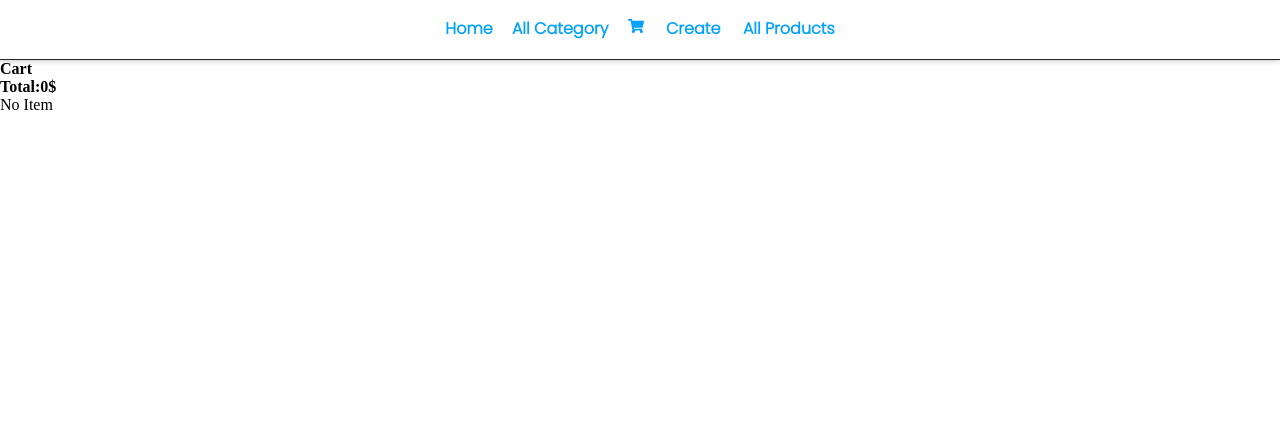
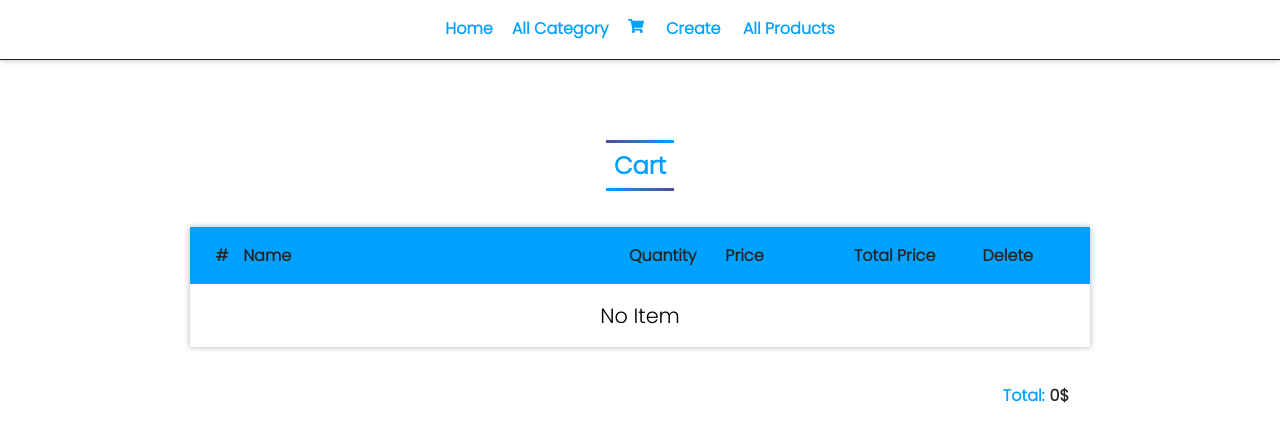
Before and after one commit to FarNys/MiniShop_Client, a React (Create React App) app: page /cart in a window 1280 px wide. Shown: the top 440 px of the page. Built offline with nearby package versions, Linux system fonts and the light colour scheme.

Commit message:
CART_PAGE

```diff
--- a/package.json
+++ b/package.json
@@ -14,6 +14,7 @@
     "react": "^17.0.2",
     "react-dom": "^17.0.2",
     "react-icons": "^4.3.1",
+    "react-lazy-load-image-component": "^1.5.1",
     "react-redux": "^7.2.6",
     "react-router": "^5.2.1",
     "react-router-dom": "^5.2.1",
--- a/src/App.js
+++ b/src/App.js
@@ -1,24 +1,39 @@
-import React from "react";
+import React, { Suspense } from "react";
 // import SendData from "./components/SendData";
 import { BrowserRouter as Router, Switch, Route, Link } from "react-router-dom";
+import "./styles/App.scss";
+
 import Navbar from "./components/Navbar";
-import SendData from "./pages/SendData";
-import Cart from "./pages/Cart";
-import Home from "./pages/Home";
-import DynamicProduct from "./pages/DynamicProduct";
-import "./styles/App.scss";
-import AllProducts from "./pages/AllProducts";
-import AllCategories from "./pages/AllCategories";
 export const baseURL = "http://localhost:5000";
+const SendData = React.lazy(() => import("./pages/SendData"));
+const DynamicProduct = React.lazy(() => import("./pages/DynamicProduct"));
+const Cart = React.lazy(() => import("./pages/Cart"));
+const Home = React.lazy(() => import("./pages/Home"));
+const AllProducts = React.lazy(() => import("./pages/AllProducts"));
+const AllCategories = React.lazy(() => import("./pages/AllCategories"));
 const App = () => {
+  // const [name, setname] = useState();
+  // const [age, setage] = useState();
+  // const changeHandler = (e) => {
+  //   setname(e.target.value);
+  // };
+  // const changeHandlers = (e) => {
+  //   setage(e.target.value);
+  // };
   return (
     <Router>
       <div className="app_container">
         <Navbar />
+        {/* <input type="text" onChange={changeHandler} />
+        <input type="text" onChange={changeHandlers} />
+        <Link to={`/Test/name=?${name}&age=${age}`}>Go To</Link>
+        <Route path={`/Test/name=?${name}&age=?${age}`} exact></Route> */}
+        <Suspense fallback={<div>LoadinG . . .</div>}>
           <Switch>
             <Route path="/" exact>
               <Home />
             </Route>
+
             <Route path="/allCategories/:category" exact>
               <AllCategories />
             </Route>
@@ -35,6 +50,7 @@ const App = () => {
               <AllProducts />
             </Route>
           </Switch>
+        </Suspense>
       </div>
     </Router>
   );
--- a/src/Index.scss
+++ b/src/Index.scss
@@ -34,11 +34,11 @@ $color_4: #514a9d;
 }
 @media (max-width: 850px) {
   * {
-    font-size: 0.99em !important;
+    font-size: 0.95rem;
   }
 }
-@media (max-width: 600px) {
+@media (max-width: 550px) {
   * {
-    font-size: 0.98em !important;
+    font-size: 0.9rem;
   }
 }
--- a/src/components/SingleCart.js
+++ b/src/components/SingleCart.js
@@ -1,7 +1,8 @@
 import React, { useEffect, useState } from "react";
 import { counterHandler, deleteFromCart } from "../actions/CartAction";
 import { useDispatch, useSelector } from "react-redux";
-const SingleCart = ({ el }) => {
+// import { AiFillCloseCircleconst } from "react-icons/ai";
+const SingleCart = ({ el, index }) => {
   const dispatch = useDispatch();
   const [counter, setcounter] = useState(1);
   const countHandler = (e) => {
@@ -12,9 +13,10 @@ const SingleCart = ({ el }) => {
     dispatch(deleteFromCart(el.item._id));
   };
   return (
-    <div style={{ display: "flex" }}>
-      <p style={{ marginRight: "5px" }}>{el.item.name}</p>
-      <p>{el.item.price}$</p>
+    <div className="cart_row_container">
+      <p className="cart_index">{index + 1}</p>
+      <p>{el.item.name}</p>
+      <p>
         <select name="count" id="count" onChange={countHandler}>
           <option value="1">1</option>
           <option value="2">2</option>
@@ -25,8 +27,16 @@ const SingleCart = ({ el }) => {
           <option value="7">7</option>
           <option value="8">8</option>
         </select>
+      </p>
+
+      <p>{el.item.price}$</p>
+
       <p>{el.item.price * counter}$</p>
-      <button onClick={deleteCart}>Remove</button>
+      <p>
+        <button onClick={deleteCart} aria-label="Delete From Cart">
+          {/* <AiFillCloseCircleconst /> */}
+        </button>
+      </p>
     </div>
   );
 };
--- a/src/components/SingleProduct.js
+++ b/src/components/SingleProduct.js
@@ -4,6 +4,7 @@ import { useDispatch } from "react-redux";
 import { addTomyCart } from "../actions/ProductAction";
 import { Link } from "react-router-dom";
 import { BsFillCartPlusFill } from "react-icons/bs";
+import { LazyLoadImage } from "react-lazy-load-image-component";
 
 const SingleProduct = ({ el }) => {
   const dispatch = useDispatch();
@@ -25,7 +26,7 @@ const SingleProduct = ({ el }) => {
       onClick={checkBtn}
     >
       <div className="single_product_image_box">
-        <img src={el.image} alt={el.name} />
+        <LazyLoadImage src={el.image} alt={el.name} />
       </div>
       <div className="single_product_info">
         <li>{el.name}</li>
@@ -33,6 +34,7 @@ const SingleProduct = ({ el }) => {
       <div className="single_product_btn_price">
         <li>${el.price}</li>
         <button data-name="btn" onClick={addToCart}>
+          <span>Add To Cart</span>
           <BsFillCartPlusFill className="add_cart_product_icon" />
         </button>
       </div>
--- a/src/pages/Cart.js
+++ b/src/pages/Cart.js
@@ -1,28 +1,48 @@
 import React from "react";
 import { useSelector } from "react-redux";
 import SingleCart from "../components/SingleCart";
+import Title from "../components/Title";
+import "../styles/Cart.scss";
 const Cart = () => {
   const getCart = useSelector((state) => state.cartReducer.currentCart);
   console.log(getCart);
   return (
     <div className="cart_container">
-      <h3>Cart</h3>
-      <h4 style={{ display: "flex" }}>
-        Total:
+      <Title title="Cart" />
+      <div className="cart_items_container">
+        <div className="cart_row_container cart_row_header">
+          <p className="cart_index">#</p>
+          <p>Name</p>
+          <p>Quantity</p>
+          <p>Price</p>
+          <p>Total Price</p>
+          <p>Delete</p>
+        </div>
         {getCart.length > 0 ? (
-          getCart.reduce((total, cur) => {
-            return total + +cur.count * +cur.item.price;
-          }, 0)
+          getCart.map((el, index) => (
+            <SingleCart key={el.item._id} el={el} index={index} />
+          ))
         ) : (
-          <p>0</p>
+          <ul>
+            <li>No Item</li>
+          </ul>
         )}
-        $
-      </h4>
-      {getCart.length > 0 ? (
-        getCart.map((el) => <SingleCart key={el.item._id} el={el} />)
-      ) : (
-        <p>No Item</p>
-      )}
+      </div>
+      <div className="cart_total_container_outer">
+        <div className="cart_total_container">
+          <h2>
+            Total:
+            <span>
+              {getCart.length > 0
+                ? getCart.reduce((total, cur) => {
+                    return total + +cur.count * +cur.item.price;
+                  }, 0)
+                : 0}
+              $
+            </span>
+          </h2>
+        </div>
+      </div>
     </div>
   );
 };
--- /dev/null
+++ b/src/styles/Cart.scss
@@ -0,0 +1,74 @@
+@import "../Index.scss";
+.cart_container {
+  width: 100%;
+  min-height: 100vh;
+}
+.cart_items_container {
+  width: 95%;
+  box-shadow: 0 0 6px 0 rgba(0, 0, 0, 0.3);
+  max-width: 900px;
+  margin: 20px auto;
+  display: grid;
+  flex-direction: column;
+  font-family: $font_text;
+  > ul {
+    > li {
+      display: flex;
+      justify-content: center;
+      list-style: none !important;
+      width: 100%;
+      font-size: 1.3rem;
+      font-family: $font_main;
+      padding: 1rem;
+    }
+  }
+}
+.cart_row_container {
+  display: grid;
+  grid-template-columns: 0.25fr 3fr 0.75fr 1fr 1fr 0.75fr;
+  width: 100%;
+  padding: 1rem;
+  > p {
+    // flex: 1;
+    padding-left: 5px;
+    font-size: 0.95rem;
+  }
+  .cart_index {
+    display: flex;
+    justify-content: center;
+    align-items: center;
+    padding: 0;
+  }
+}
+.cart_row_header {
+  background-color: var(--color_3);
+  > p {
+    display: flex;
+    justify-content: flex-start;
+    align-items: center;
+    font-family: $font_main;
+    font-weight: 600;
+    font-size: 1rem;
+    color: var(--color_2);
+  }
+}
+.cart_total_container_outer {
+  max-width: 95%;
+  max-width: 900px;
+  margin: 20px auto;
+  padding: 1rem;
+}
+.cart_total_container {
+  width: 100%;
+  display: flex;
+  flex-direction: row-reverse;
+  > h2 {
+    font-family: $font_main;
+    color: var(--color_3);
+    > span {
+      margin-left: 5px;
+      margin-right: 5px;
+      color: var(--color_2);
+    }
+  }
+}
--- a/src/styles/SingleProduct.scss
+++ b/src/styles/SingleProduct.scss
@@ -59,14 +59,30 @@ a {
     font-size: 1rem;
   }
   > button {
+    display: flex;
+    align-items: center;
     background-color: transparent;
     border: none;
-    font-size: 1.3rem;
-    padding: 0.3rem;
-    color: var(--color_3);
+    // font-size: 1.1rem;
+    padding: 0.5rem;
+    background-color: var(--color_3);
+    // border: 1px solid red;
+    color: var(--color_1);
+    margin-bottom: 5px;
     cursor: pointer;
+    > span {
+      margin-right: 5px;
+      font-size: 0.9rem !important;
+      pointer-events: none;
+    }
     .add_cart_product_icon {
       pointer-events: none;
     }
+    &:hover {
+      @include bgColorHover($color_3);
+    }
+    &:active {
+      @include bgColorActive($color_3);
+    }
   }
 }
--- a/src/styles/Title.scss
+++ b/src/styles/Title.scss
@@ -3,9 +3,10 @@
   display: flex;
   justify-content: center;
   align-items: center;
-  margin: 5rem auto 1rem auto;
   position: relative;
   h2 {
+    margin: 5rem auto 1rem auto;
+
     position: relative;
     padding: 0.5rem;
     font-family: $font_main;
```
Also changed, not shown: 1 other file (tests, documents, lock files or other folders). Lines whose indentation alone changed are shown as unchanged.
